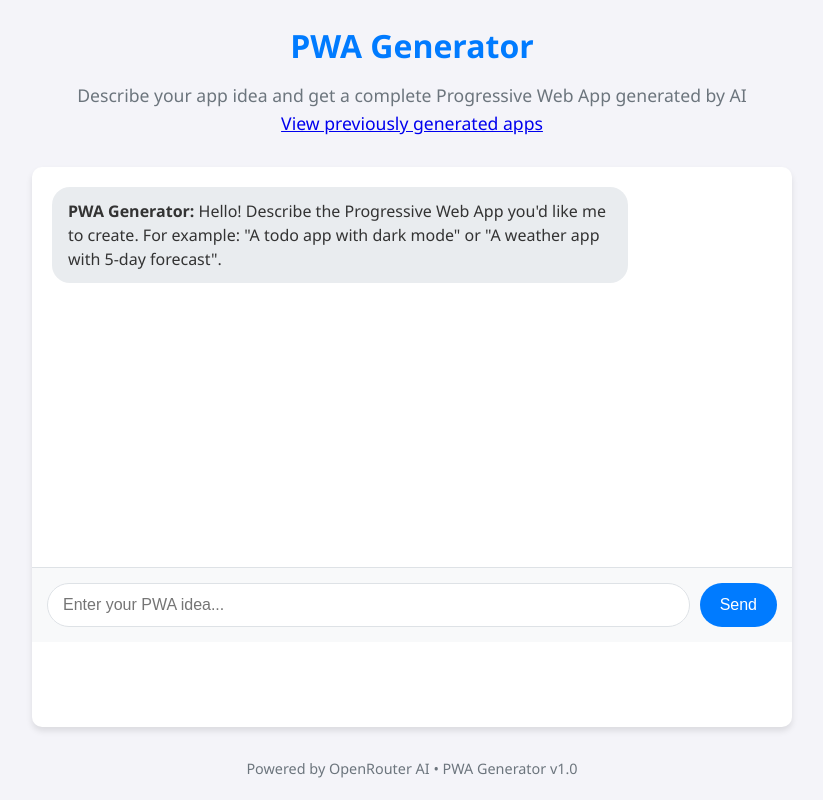
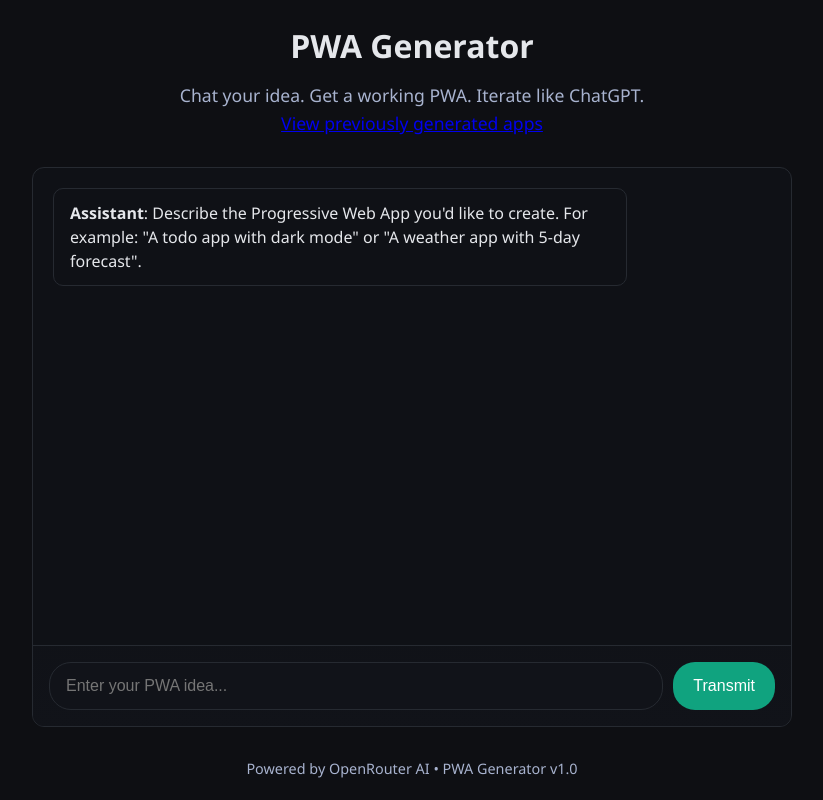
Before and after one commit to Toymakerftw/mothership, a Flask app: page / in a window 1280 px wide. Shown: the whole page, without its empty margins (228-1051 px from the left). Run offline with Flask 3, Linux system fonts and the light colour scheme.

Commit message:
feat(ui): shift to ChatGPT-like chat layout (composer, messages, palette)

```diff
--- a/static/styles.css
+++ b/static/styles.css
@@ -1,14 +1,14 @@
 :root {
-  --primary-color: #007BFF;
-  --secondary-color: #6c757d;
-  --success-color: #28a745;
-  --danger-color: #dc3545;
-  --light-color: #f8f9fa;
-  --dark-color: #343a40;
-  --background-color: #f4f4f9;
-  --card-background: #ffffff;
-  --border-color: #dee2e6;
-  --shadow: 0 4px 6px rgba(0, 0, 0, 0.1);
+  --bg: #0e0f13;
+  --panel: #0f1116;
+  --panel-2: #111319;
+  --text: #e5e7eb;
+  --muted: #a8b3cf;
+  --border: #262a31;
+  --accent: #10a37f;
+  --accent-2: #2ea280;
+  --message-assistant: #0f1116;
+  --message-user: #151821;
 }
 
 * {
@@ -19,12 +19,17 @@
 
 body {
   font-family: 'Segoe UI', Tahoma, Geneva, Verdana, sans-serif;
-  background-color: var(--background-color);
-  color: #333;
+  background: var(--bg);
+  color: var(--text);
   line-height: 1.6;
   padding: 0;
   margin: 0;
+  min-height: 100vh;
+  position: relative;
+  overflow-x: hidden;
 }
+
+body::before { display: none; }
 
 .container {
   max-width: 800px;
@@ -38,114 +43,130 @@
 header {
   text-align: center;
   margin-bottom: 30px;
+  position: relative;
 }
 
 header h1 {
-  color: var(--primary-color);
+  color: var(--text);
   margin-bottom: 10px;
 }
 
 header p {
-  color: var(--secondary-color);
+  color: var(--muted);
   font-size: 1.1rem;
 }
 
 .chat-container {
-  background: var(--card-background);
-  border-radius: 10px;
-  box-shadow: var(--shadow);
+  background: var(--panel);
+  border-radius: 12px;
+  box-shadow: none;
   overflow: hidden;
   flex-grow: 1;
   display: flex;
   flex-direction: column;
+  border: 1px solid var(--border);
+  position: relative;
 }
+
+.chat-container::after { display: none; }
 
 .chat-box {
   flex: 1;
   padding: 20px;
   overflow-y: auto;
-  max-height: 400px;
+  max-height: calc(100vh - 260px);
   display: flex;
   flex-direction: column;
-  gap: 15px;
+  gap: 10px;
 }
 
 .message {
   padding: 12px 16px;
-  border-radius: 18px;
+  border-radius: 10px;
   max-width: 80%;
   line-height: 1.5;
+  border: 1px solid var(--border);
+  background: var(--message-assistant);
 }
 
 .user-message {
   align-self: flex-end;
-  background-color: var(--primary-color);
-  color: white;
+  background: var(--message-user);
+  color: var(--text);
 }
 
 .bot-message {
   align-self: flex-start;
-  background-color: #e9ecef;
-  color: #333;
+  background: var(--message-assistant);
+  color: var(--text);
 }
 
 .input-box {
   display: flex;
-  padding: 15px;
-  border-top: 1px solid var(--border-color);
-  background: var(--light-color);
+  padding: 16px;
+  border-top: 1px solid var(--border);
+  background: linear-gradient(180deg, rgba(17,19,25,0.6), rgba(17,19,25,0.95));
+  position: sticky;
+  bottom: 0;
 }
 
 .input-box input {
   flex: 1;
-  padding: 12px 15px;
-  border: 1px solid var(--border-color);
-  border-radius: 25px;
+  padding: 14px 16px;
+  border: 1px solid var(--border);
+  border-radius: 22px;
   font-size: 16px;
   outline: none;
-  transition: border-color 0.3s;
+  transition: border-color 0.2s, box-shadow 0.2s;
+  background: var(--panel-2);
+  color: var(--text);
 }
 
 .input-box input:focus {
-  border-color: var(--primary-color);
+  border-color: #2a2f37;
+  box-shadow: 0 0 0 2px rgba(255,255,255,0.04);
 }
 
 button {
   padding: 12px 20px;
   border: none;
-  border-radius: 25px;
+  border-radius: 22px;
   cursor: pointer;
   font-size: 16px;
   font-weight: 500;
-  transition: all 0.3s;
+  transition: transform 0.1s ease, box-shadow 0.2s ease, background 0.2s ease;
   margin-left: 10px;
+  color: #ffffff;
 }
 
 #sendButton {
-  background-color: var(--primary-color);
-  color: white;
+  background: var(--accent);
+  color: #ffffff;
 }
 
 #sendButton:hover {
-  background-color: #0056b3;
+  background: var(--accent-2);
+  transform: translateY(-1px);
 }
 
 .btn-primary {
-  background-color: var(--primary-color);
-  color: white;
+  background: var(--accent);
+  color: #ffffff;
 }
 
 .btn-primary:hover {
-  background-color: #0056b3;
+  background: var(--accent-2);
+  transform: translateY(-1px);
 }
 
 .btn-secondary {
-  background-color: var(--secondary-color);
-  color: white;
+  background: #2a2f37;
+  color: #e5e7eb;
 }
 
 .btn-secondary:hover {
-  background-color: #545b62;
+  background: #343a44;
+  transform: translateY(-1px);
 }
 
 .action-buttons {
@@ -154,7 +175,8 @@
   padding: 15px;
   gap: 10px;
   flex-wrap: wrap;
-  border-top: 1px solid var(--border-color);
+  border-top: 1px solid var(--border);
+  background: transparent;
 }
 
 .loading {
@@ -162,15 +184,15 @@
   justify-content: center;
   align-items: center;
   padding: 20px;
-  color: var(--secondary-color);
+  color: var(--muted);
 }
 
 .spinner {
   width: 20px;
   height: 20px;
-  border: 3px solid rgba(0, 123, 255, 0.3);
+  border: 3px solid rgba(255, 255, 255, 0.12);
   border-radius: 50%;
-  border-top-color: var(--primary-color);
+  border-top-color: var(--accent);
   animation: spin 1s ease-in-out infinite;
   margin-right: 10px;
 }
@@ -182,8 +204,31 @@
 footer {
   text-align: center;
   margin-top: 30px;
-  color: var(--secondary-color);
+  color: var(--muted);
   font-size: 0.9rem;
+}
+
+/* Apps list */
+ul {
+  list-style: none;
+  padding: 0;
+}
+
+li {
+  padding: 12px 16px;
+  margin: 10px 0;
+  border: 1px solid var(--border);
+  border-radius: 10px;
+  background: var(--panel-2);
+}
+
+li a {
+  color: var(--accent);
+  text-decoration: none;
+}
+
+li a:hover {
+  text-decoration: underline;
 }
 
 /* Responsive design */
--- a/templates/index.html
+++ b/templates/index.html
@@ -24,14 +24,14 @@
   <div class="container">
     <header>
       <h1>PWA Generator</h1>
-      <p>Describe your app idea and get a complete Progressive Web App generated by AI</p>
+      <p>Chat your idea. Get a working PWA. Iterate like ChatGPT.</p>
       <p><a href="/apps">View previously generated apps</a></p>
     </header>
 
     <div class="chat-container">
       <div class="chat-box" id="chatBox">
         <div class="message bot-message">
-          <strong>PWA Generator:</strong> Hello! Describe the Progressive Web App you'd like me to create.
+          <strong>Assistant</strong>: Describe the Progressive Web App you'd like to create.
           For example: "A todo app with dark mode" or "A weather app with 5-day forecast".
         </div>
       </div>
@@ -39,20 +39,20 @@
       <!-- Input -->
       <div class="input-box">
         <input type="text" id="userInput" placeholder="Enter your PWA idea..." autocomplete="off">
-        <button id="sendButton" onclick="sendPrompt()">Send</button>
+        <button id="sendButton" onclick="sendPrompt()">Transmit</button>
       </div>
 
       <!-- Loading Indicator -->
       <div class="loading" id="loadingIndicator" style="display: none;">
         <div class="spinner"></div>
-        <span>Generating your PWA...</span>
+        <span>Synthesizing your PWA...</span>
       </div>
 
       <!-- Action Buttons -->
       <div class="action-buttons" id="actionButtons" style="display: none;">
-        <button onclick="generateApp()" class="btn-primary">Generate Files</button>
-        <button onclick="previewApp()" class="btn-secondary">Preview App</button>
-        <button onclick="deployApp()" class="btn-secondary">Deploy Instructions</button>
+        <button onclick="generateApp()" class="btn-primary">Compile App</button>
+        <button onclick="previewApp()" class="btn-secondary">Open Preview</button>
+        <button onclick="deployApp()" class="btn-secondary">Deploy Guide</button>
         <button onclick="reworkApp()" class="btn-secondary">Rework</button>
       </div>
     </div>
```
